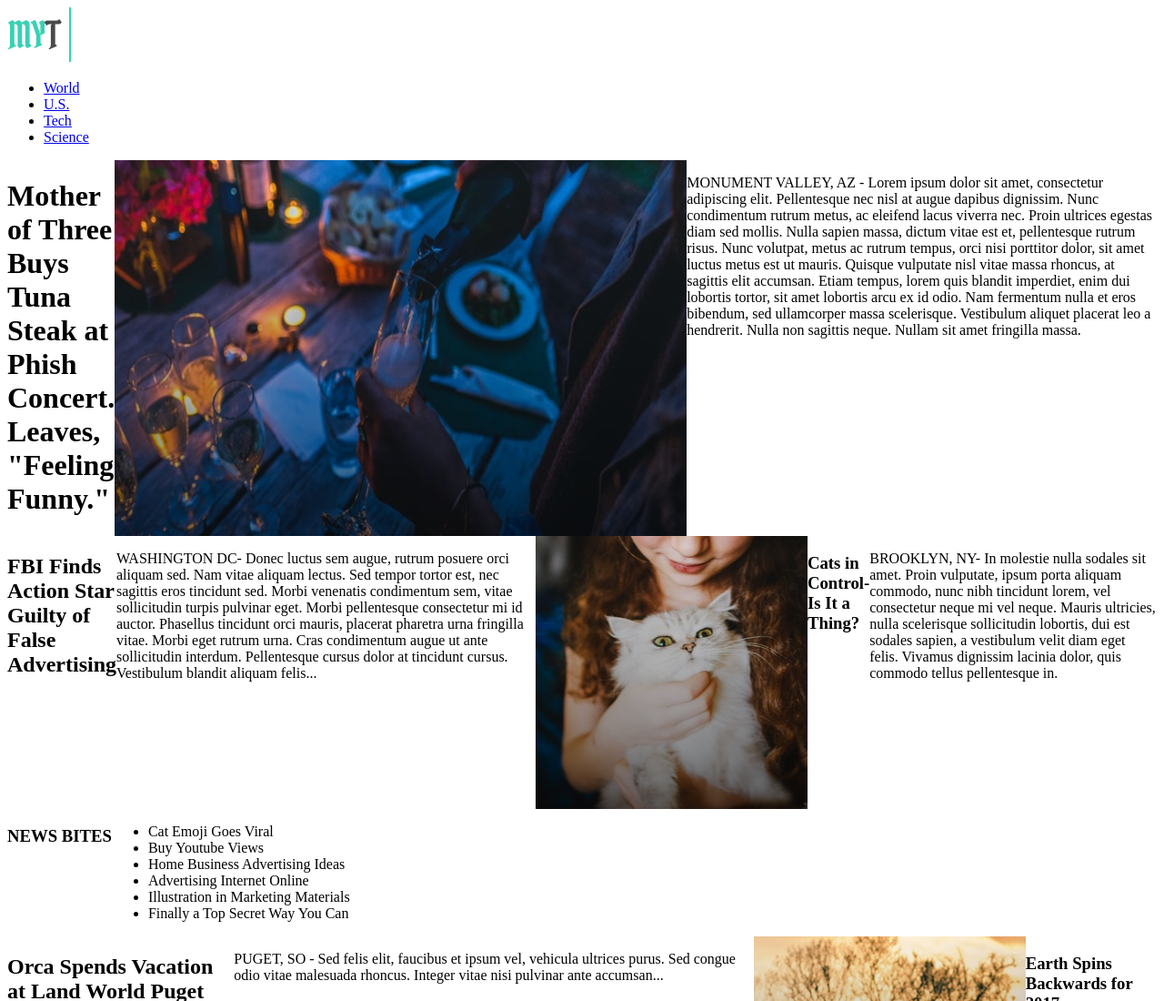
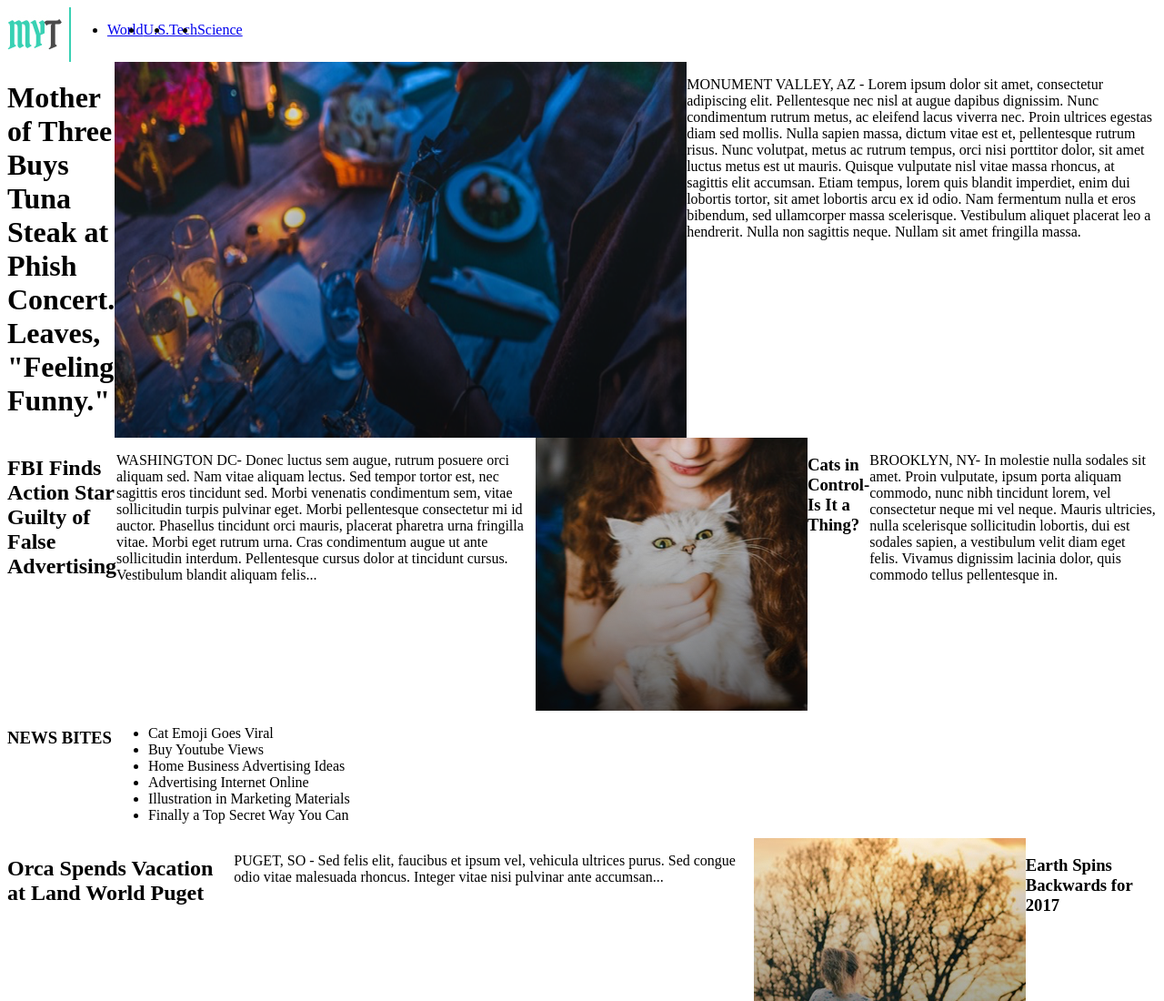
Before and after one commit to CalixteM/My-times, a plain HTML site: page index.html in a window 1280 px wide. Shown: the top 1100 px of the page at 91% size. Drawn offline with Linux system fonts and the light colour scheme.

Commit message:
Added some CSS.

```diff
--- a/resources/style.css
+++ b/resources/style.css
@@ -1,3 +1,23 @@
 .container {
   display: flex;
 }
+
+.header {
+  display: flex;
+  width: 100%;
+}
+
+.header img {
+  justify-content: flex-start;
+}
+
+.header ul {
+  display: inline-flex;
+  justify-content: flex-end;
+
+}
+
+.header li {
+  margin: 0 auto;
+  justify-content: flex-end;
+}
```
